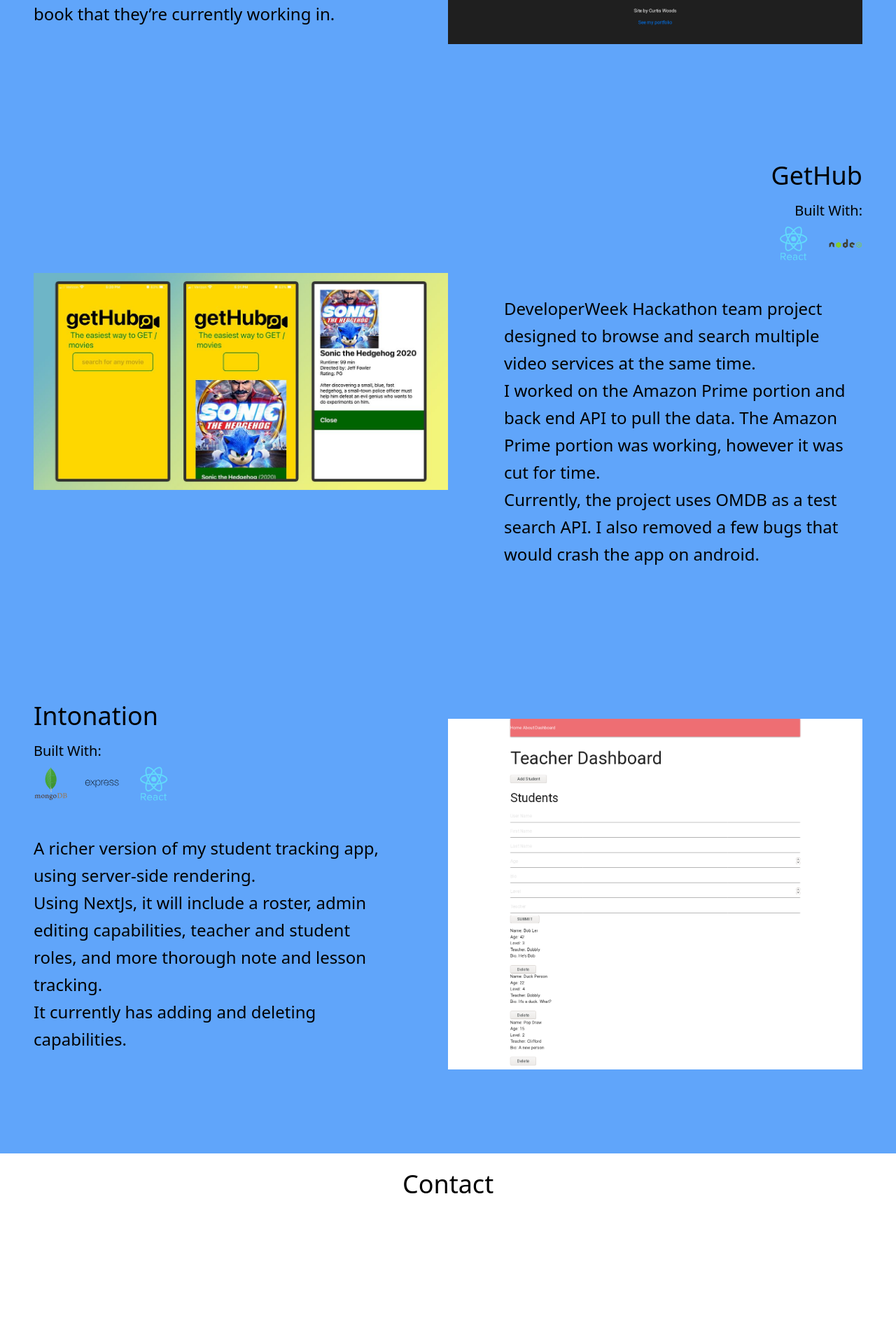
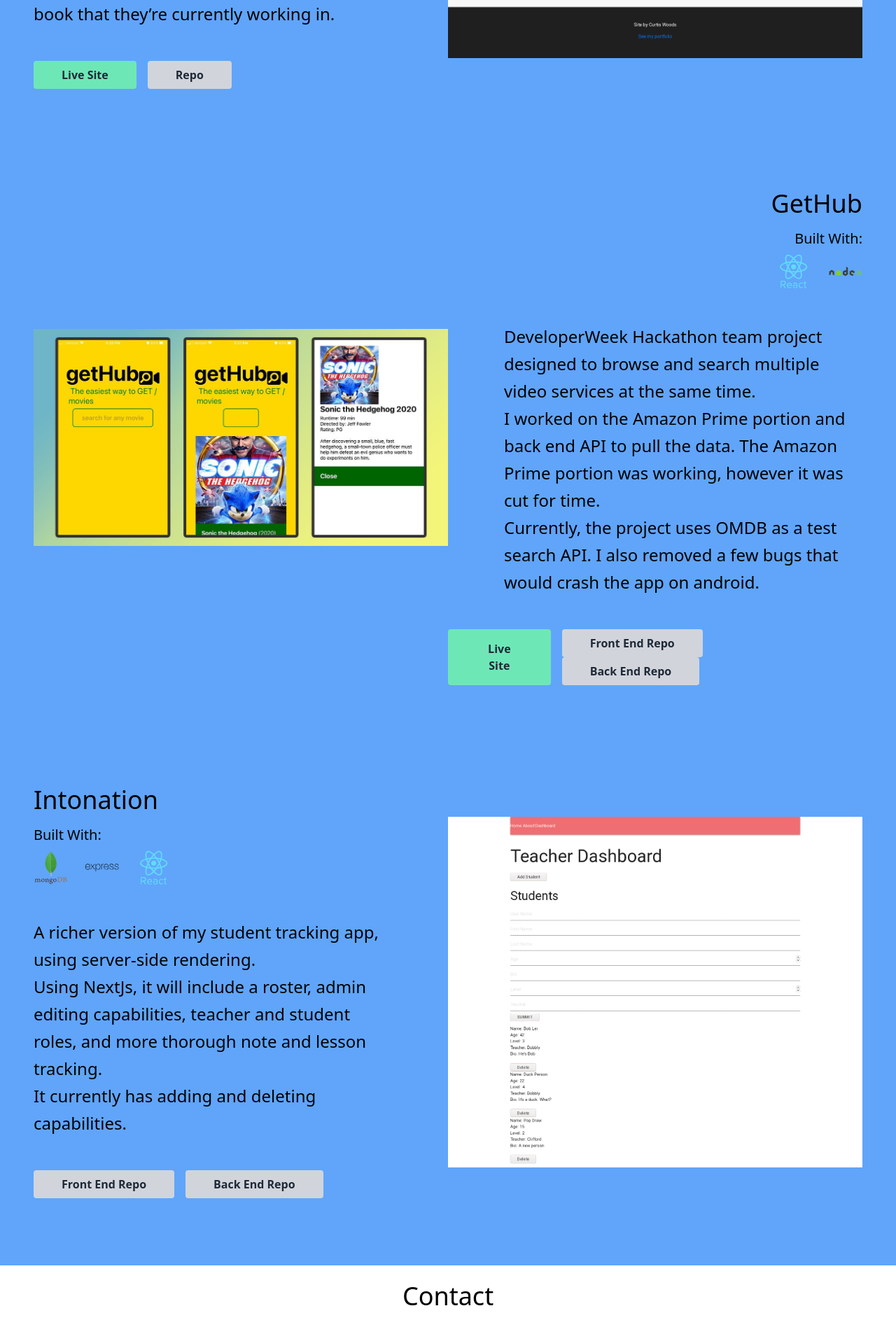
Before and after one commit to DeletedC/portfolio-express, a Next.js app: page / in a window 1280 px wide. Shown: the part 2974-4860 px from the top of the page at 70% size. Built offline with nearby package versions, Linux system fonts and the light colour scheme.

Commit message:
Added and connected button links for projects

```diff
--- a/src/components/ProjectDiv.js
+++ b/src/components/ProjectDiv.js
@@ -18,7 +18,7 @@
             <p className='text-xl pb-2'>Built With:</p>
 
             {/* DevIcons will go here */}
-            <div className={`flex flex-row flex-nowrap space-x-6 ${props.direction? 'justify-end': 'justify-start'}`}>
+            <div className={`inline-flex flex-nowrap space-x-6 ${props.direction? 'justify-end': 'justify-start'}`}>
             {props.tech.map((item) => {
                 return svgPicker(item);
             })}
@@ -28,12 +28,51 @@
           <div className={`flex flex-col ${props.direction? 'justify-end pl-20': 'justify-start pr-20'} text-2xl leading-relaxed py-12`}>
             {props.children}
           </div>
+
+          {/* LINKS GO HERE */}
+
+          <div class="inline-flex">
+            {props.links.liveSite?
+              <button class="bg-green-300 hover:bg-gray-400 text-gray-800 font-bold py-2 px-10 mr-4 rounded"
+              onClick={() => window.open(props.links.liveSite, "_blank")}>
+                Live Site
+              </button>
+            : ''
+            }
+
+            {props.links.repo.frontEnd && !props.links.repo.backEnd?
+              <button class="bg-gray-300 hover:bg-gray-400 text-gray-800 font-bold py-2 px-10 mr-4 rounded"
+              onClick={() => window.open(props.links.repo.frontEnd, "_blank")}>
+                Repo
+              </button>
+            : props.links.repo.frontEnd && props.links.repo.backEnd?
+
+            <div>
+              <button class="bg-gray-300 hover:bg-gray-400 text-gray-800 font-bold py-2 px-10 mr-4 rounded"
+              onClick={() => window.open(props.links.repo.frontEnd, "_blank")}>
+                Front End Repo
+              </button>
+              <button class="bg-gray-300 hover:bg-gray-400 text-gray-800 font-bold py-2 px-10 mr-4 rounded"
+              onClick={() => window.open(props.links.repo.backEnd, "_blank")}>
+                Back End Repo
+              </button>
+            </div>
+
+            : ''
+            }
+
+
+
+          </div>
+
         </div>
 
         {/* Project Images */}
         <img className='object-contain w-2/4 rounded-2xl' src={props.image} alt='Project Screenshot'/>
 
       </div>
+
+
 
       {/*
       ////////////////////////////
--- a/src/components/Projects.js
+++ b/src/components/Projects.js
@@ -11,7 +11,12 @@
       <div className=''>
         <ProjectDiv name='Piano Studio Student Tracker'
         tech={['mongoDB', 'express', 'react', 'node', 'heroku']}
-        image={'/img/projects/Screenshot_StudentTracker.png'}>
+        image={'/img/projects/Screenshot_StudentTracker.png'}
+        links={{
+          liveSite: 'https://curtiswoods.herokuapp.com/',
+          repo: {
+            frontEnd: 'https://github.com/DeletedC/project_2'
+        }}}>
           <p>I created this simple, yet specifically targeted app to be able to manage students.</p>
           <p>Using JSX for the front end and MongoDB for the database, students can be added and removed from the roster, notes can be created, updated, and removed.</p>
           <p>Lastly, you can update or remove the lesson book that they’re currently working in.</p>
@@ -19,6 +24,12 @@
         <ProjectDiv name='GetHub'
         tech={['react', 'node']}
         image={"/img/projects/Screenshot_GetHub_Jon.jpeg"}
+        links={{
+          liveSite: 'https://expo.dev/@jonrhymes/getHub',
+          repo: {
+            frontEnd: 'https://github.com/jonrhymes/gethub',
+            backEnd: 'https://github.com/DeletedC/getHub_api'
+        }}}
         direction='flex-row-reverse'>
           <p>DeveloperWeek Hackathon team project designed to browse and search multiple video services at the same time.</p>
           <p>I worked on the Amazon Prime portion and back end API to pull the data. The Amazon Prime portion was working, however it was cut for time.</p>
@@ -26,7 +37,12 @@
         </ProjectDiv>
         <ProjectDiv name='Intonation'
         tech={['mongoDB', 'express', 'react']}
-        image={'/img/projects/Screenshot_Intonation.png'}>
+        image={'/img/projects/Screenshot_Intonation.png'}
+        links={{
+          repo: {
+            frontEnd: 'https://github.com/DeletedC/intonation',
+            backEnd: 'https://github.com/DeletedC/intonation-back-end/'
+        }}}>
           <p>A richer version of my student tracking app, using server-side rendering.</p>
           <p>Using NextJs, it will include a roster, admin editing capabilities, teacher and student roles, and more thorough note and lesson tracking.</p>
           <p>It currently has adding and deleting capabilities.</p>
```
